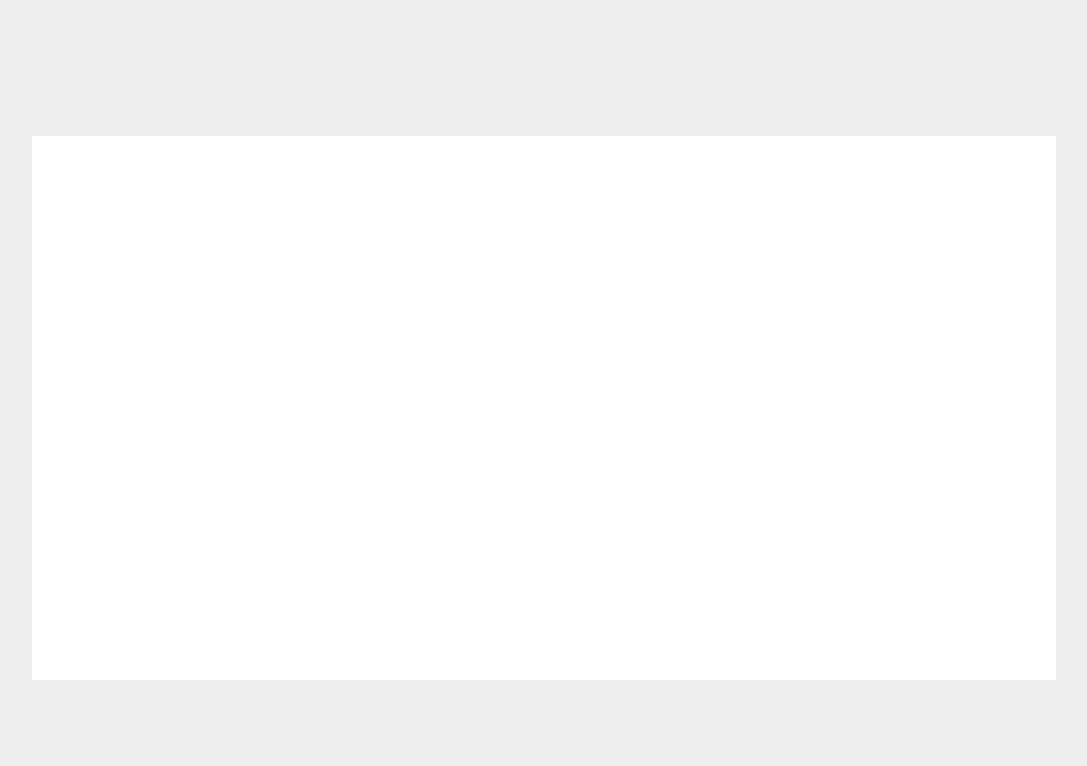
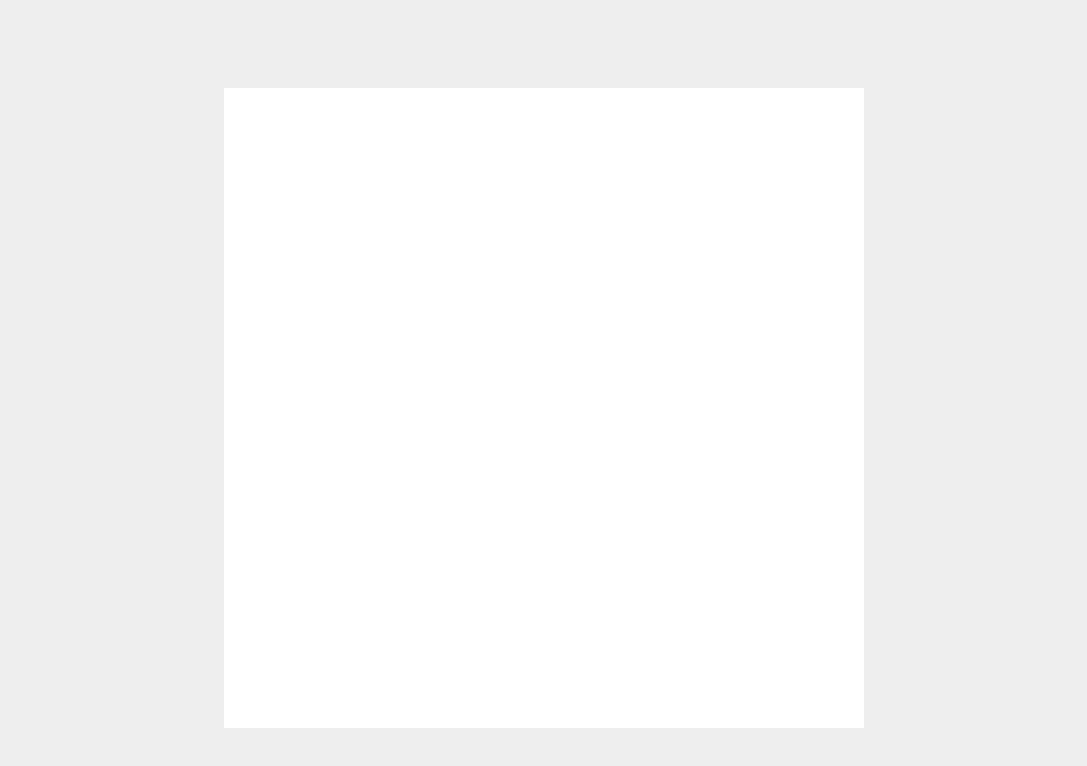
Before and after one commit to Mug3n96/css_generator_webview, a website: page public/design.html in a window 1280 px wide. Shown: the whole page, without its empty margins (104-1191 px from the left). Drawn offline with Linux system fonts and the light colour scheme.

Commit message:
adjusted style

```diff
--- a/public/static/styles.css
+++ b/public/static/styles.css
@@ -22,12 +22,11 @@ body {
   display: flex;
   justify-content: center;
   align-items: center;
-  padding: 8rem;
   background: #EEEEEE;
 }
 
 .design {
-  width: 100%;
-  height: 100%;
+  width: 50%;
+  height: 80%;
   background: white;
 }
```
